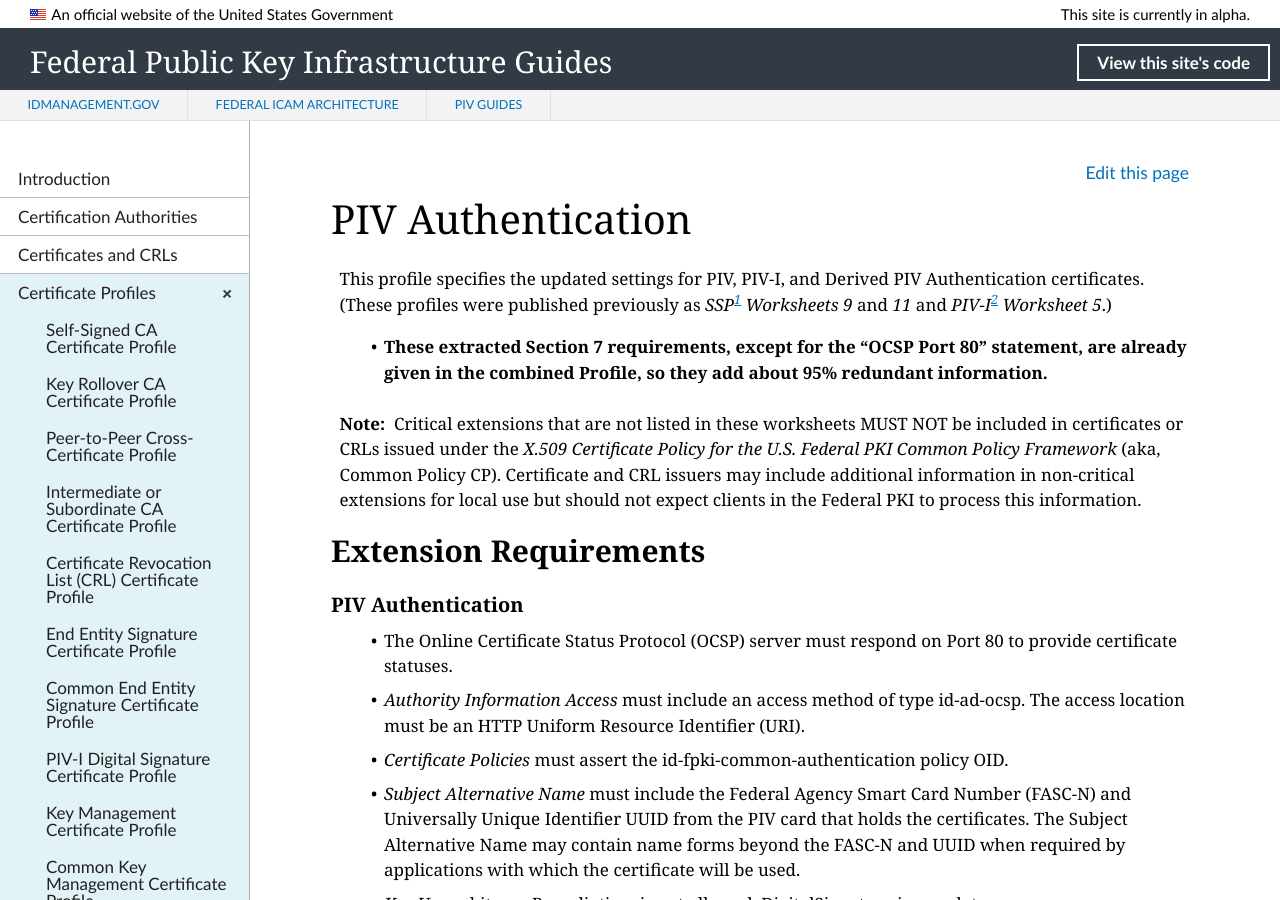
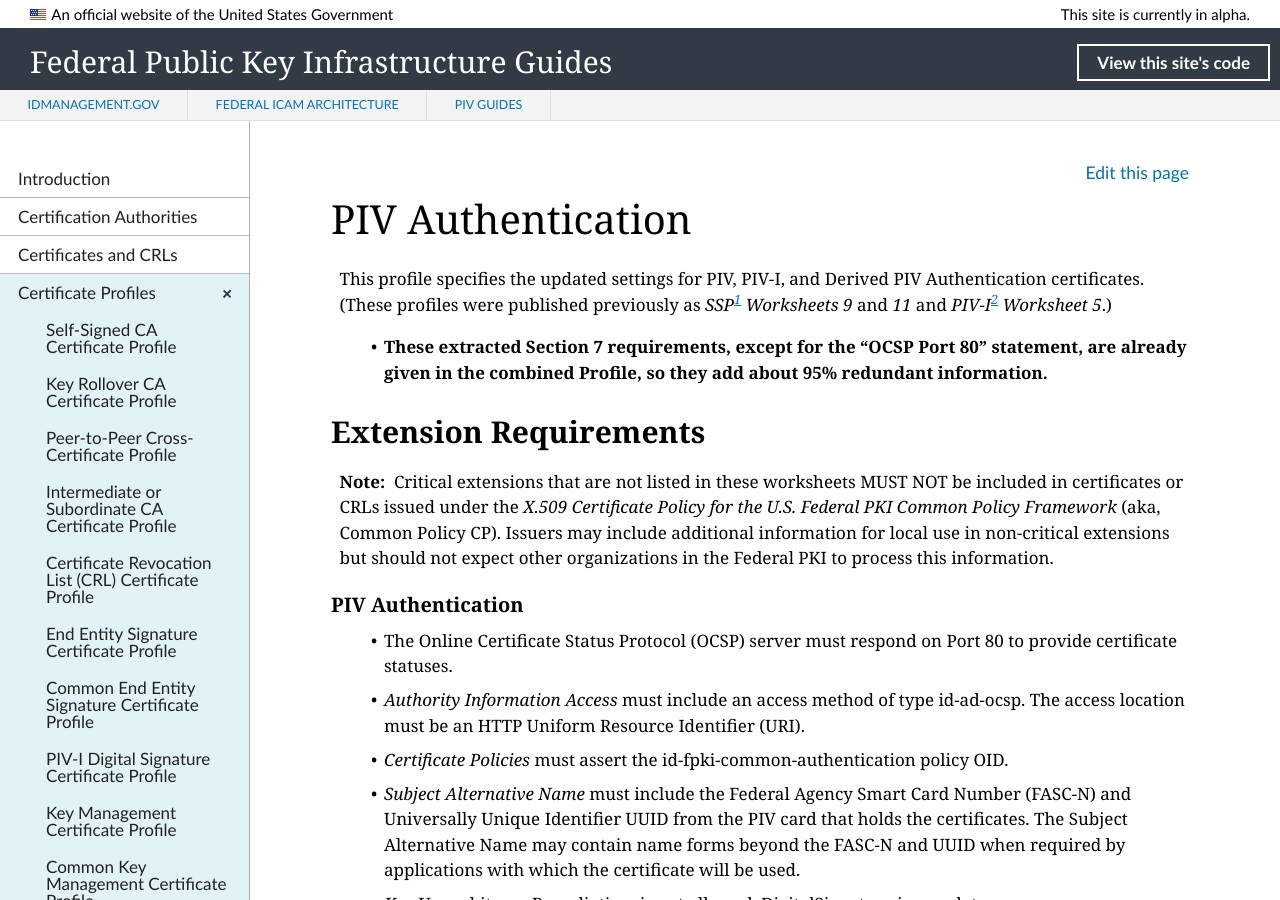
Before and after one commit to GSA/fpki-guides, a Jekyll site: the page built from _profiles/21_all_piv_auth.md, in a window 1280 px wide and 900 px high. Built offline with Jekyll 4.4.1, drawn with Linux system fonts in a browser that asks for light colours; nearby versions of some CDN libraries; library files that are not in the unit come from our copies.

Commit message:
Update 21_all_piv_auth.md
Update critical extensions note and editing

```diff
--- a/_profiles/21_all_piv_auth.md
+++ b/_profiles/21_all_piv_auth.md
@@ -8,9 +8,9 @@ This profile specifies the updated settings for PIV, PIV-I, and Derived PIV Auth
 
 * **These extracted Section 7 requirements, except for the "OCSP Port 80" statement, are already given in the combined Profile, so they add about 95% redundant information.**
 
-**Note:**&nbsp;&nbsp;Critical extensions that are not listed in these worksheets MUST NOT be included in certificates or CRLs issued under the _X.509 Certificate Policy for the U.S. Federal PKI Common Policy Framework_ (aka, Common Policy CP). Certificate and CRL issuers may include additional information in non-critical extensions for local use but should not expect clients in the Federal PKI to process this information.
+## Extension Requirements
 
-## Extension Requirements
+**Note:**&nbsp;&nbsp;Critical extensions that are not listed in these worksheets MUST NOT be included in certificates or CRLs issued under the _X.509 Certificate Policy for the U.S. Federal PKI Common Policy Framework_ (aka, Common Policy CP). Issuers may include additional information for local use in non-critical extensions but should not expect other organizations in the Federal PKI to process this information.
 
 ### PIV Authentication
 
```
